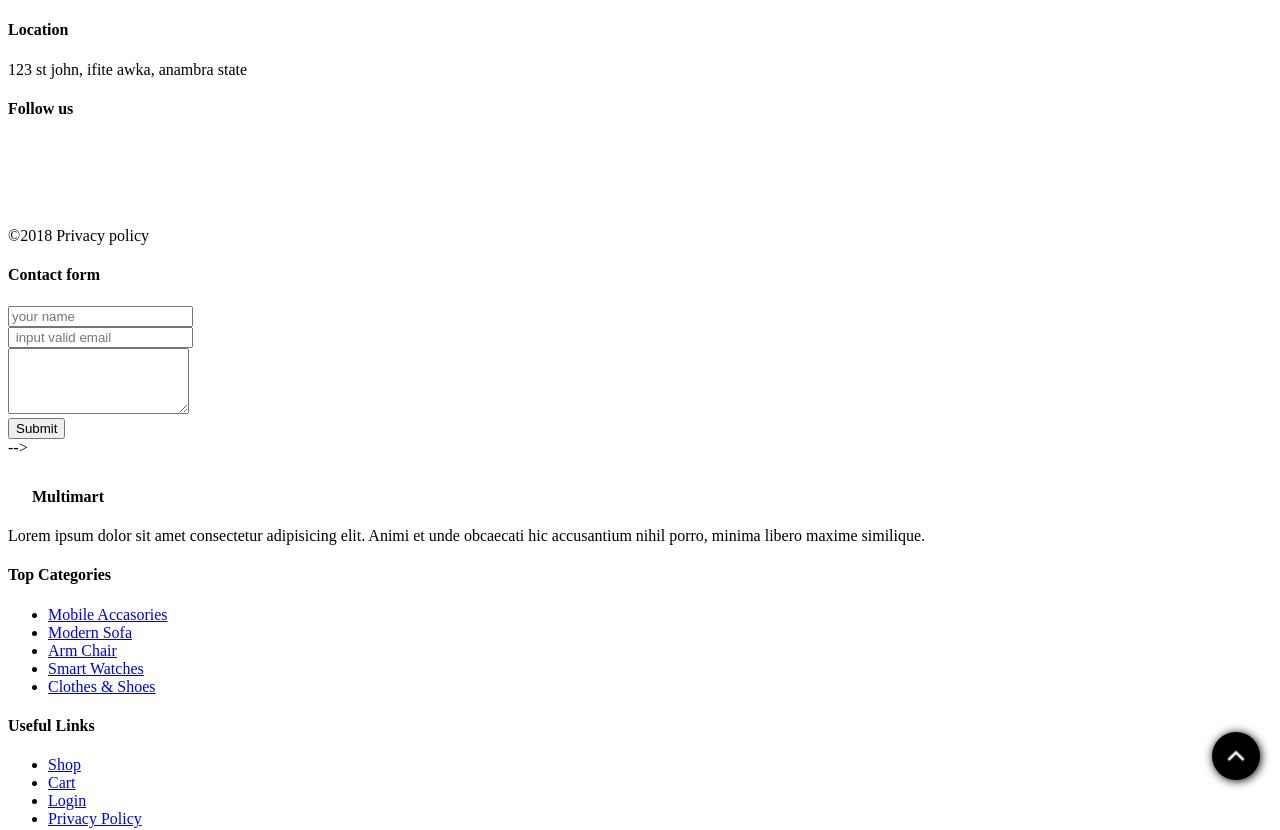
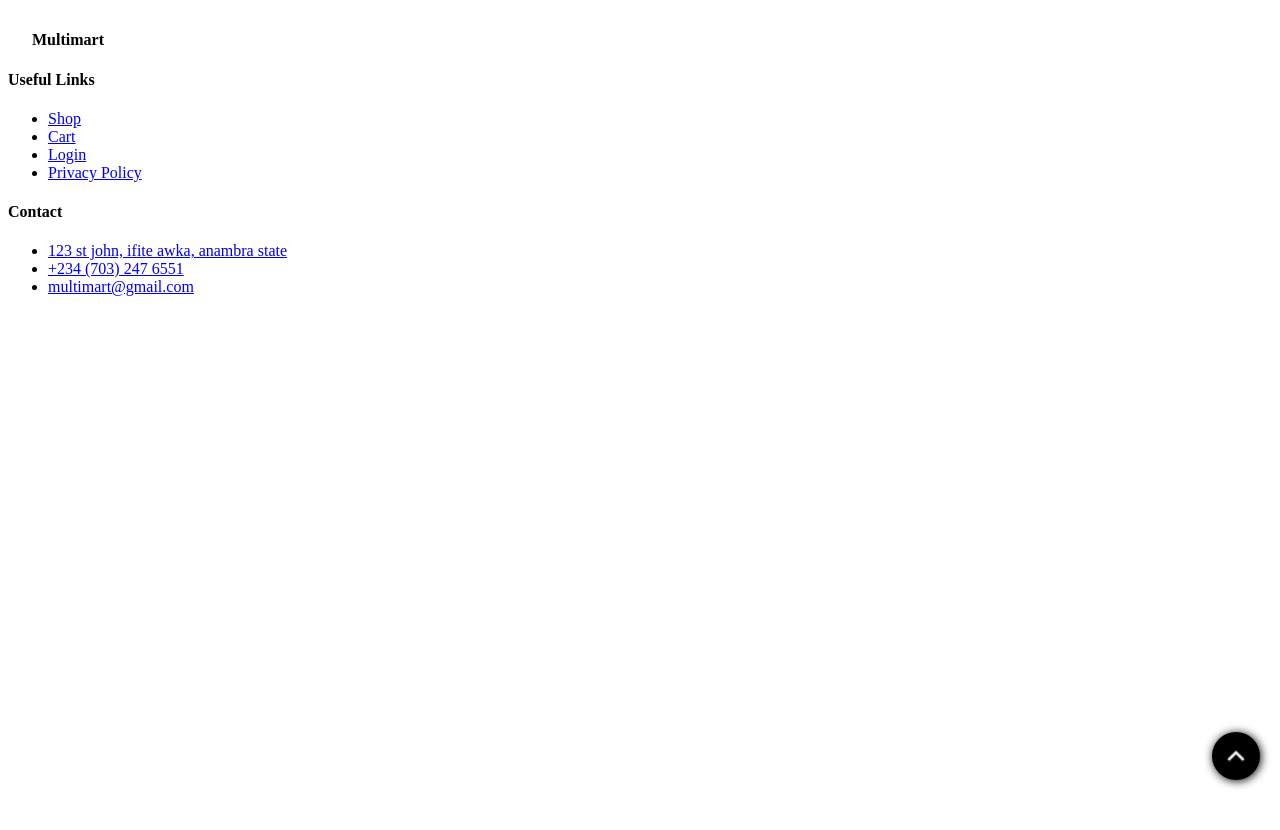
Before and after one commit to StellaCF/UniqueHome-houserentals, a plain HTML site: page contact.html in a window 1280 px wide. Shown: the top 830 px of the page. After the commit the page ends 800 px from the top, so only its background shows below. Drawn offline with Linux system fonts and the light colour scheme.

```diff
--- a/contact.html
+++ b/contact.html
@@ -7,53 +7,6 @@
     <link rel="stylesheet" href="css/styles.css">
 </head>
 <body>
-
-
-
-        <div class="contact row g-5 " >
-            <div class="item col-md-6 col-sm-12">
-
-
-            <div class="location">
-                <h4>Location</h4>
-
-                <p>123 st john, ifite awka, anambra state</p>
-            </div>
-
-            <div class="follow">
-                <h4 >Follow us</h4>
-
-                <div class="icon">
-                    <div><img src="/img/facebook-fill.png" alt=""></div>
-                    <div><img src="/img/twitter-x-line.png" alt=""></div>
-                    <div><img src="/img/instagram-line.png" alt=""></div>
-                    <div><img src="/img/tiktok-line.png" alt=""></div>
-                </div>
-
-                <p>©2018 Privacy policy</p>
-            </div>
-        </div>
-
-            <div class="form col-md-6 ">
-                <h4>Contact form</h4>
-
-                <form action="">
-                    <div>
-                        <input type="name" class="form-control" id="name" placeholder="your name">
-                    </div>
-                    <div>
-                        <input type="email" class="form-control" id="email" placeholder=" input valid email">
-                    </div>
-                    <div>
-
-                        <textarea class="form-control" id="exampleFormControlTextarea1" rows="4"></textarea>
-                    </div>
-
-                    <button>Submit</button>
-                </form>
-            </div>
-        </div>
-    </section> -->
 
 
 
@@ -67,19 +20,19 @@
 
                 <h4><span><img src="img/handbag-line.png" alt=""></span>Multimart</h4>
               </div>
-              <p>Lorem ipsum dolor sit amet consectetur adipisicing elit. Animi et unde obcaecati hic accusantium nihil porro, minima libero maxime similique.</p>
+              <p></p>
             </div>
 
-            <div class="footer-text">
-                <h4>Top Categories</h4>
+            <!-- <div class="footer-text">
+                <h4>Contact</h4>
                 <ul>
-                    <li><a href="#">Mobile Accasories</a></li>
+                    <li><a href="#"></a></li>
                     <li><a href="#">Modern Sofa</a></li>
                     <li><a href="#">Arm Chair</a></li>
                     <li><a href="#">Smart Watches</a></li>
                     <li><a href="#">Clothes & Shoes</a></li>
                 </ul>
-            </div>
+            </div> -->
             <div class="footer-text">
                 <h4>Useful Links</h4>
                 <ul>
@@ -100,7 +53,7 @@
         </div>
     </div>
 
-    <div class="scrollToTop"><img src="/img/arrow-up-s-line.png" alt=""></div>
+    <div class="scrollToTop"><img src="img/arrow-up-s-line.png" alt=""></div>
 
 </body>
 </html>
--- a/scss/_contact.scss
+++ b/scss/_contact.scss
@@ -42,3 +42,8 @@
     // transition: 1s;
 }
 }
+
+@mixin map {
+    width: 100%;
+    height: 40rem;
+}
--- a/scss/styles.scss
+++ b/scss/styles.scss
@@ -12,3 +12,7 @@ header{
 .scrollToTop {
   @include scrolltop ();
 }
+
+.iframe {
+  @include map ();
+}
```
Also changed, not shown: css/styles.css.
